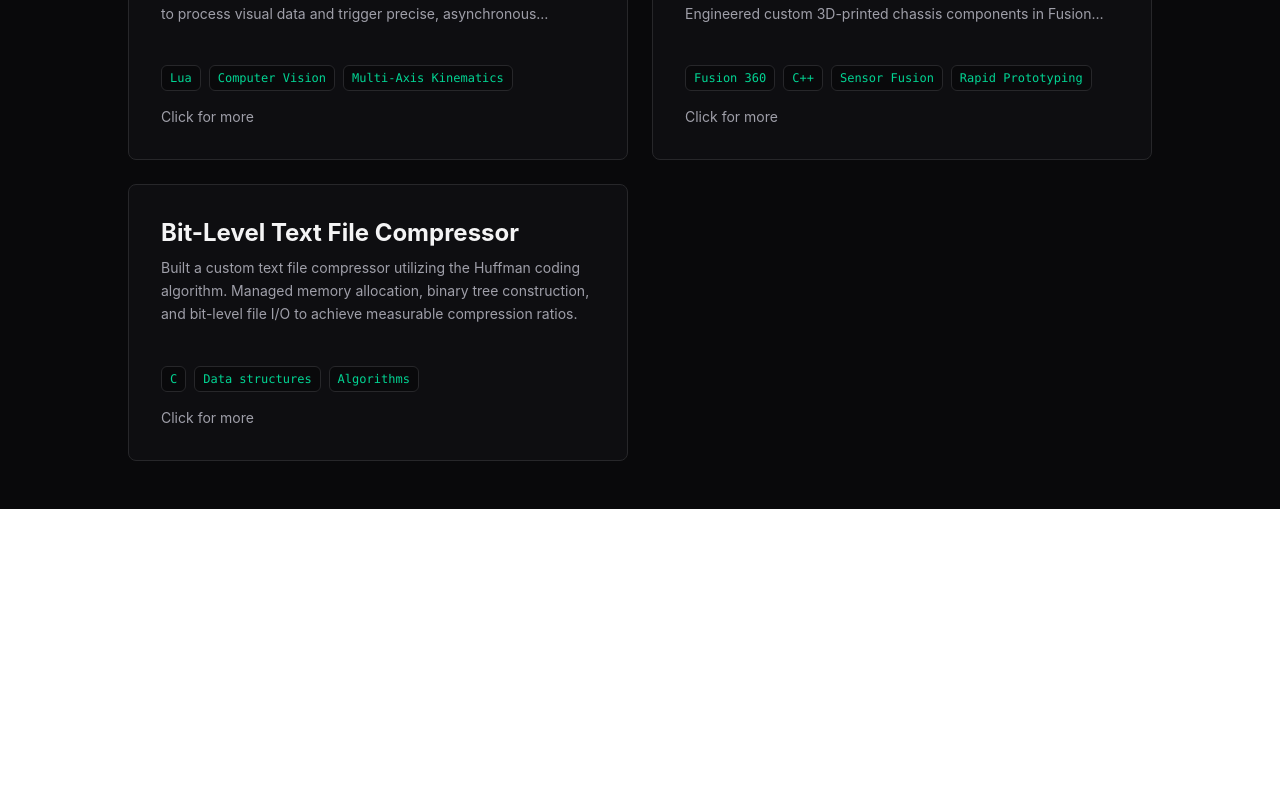
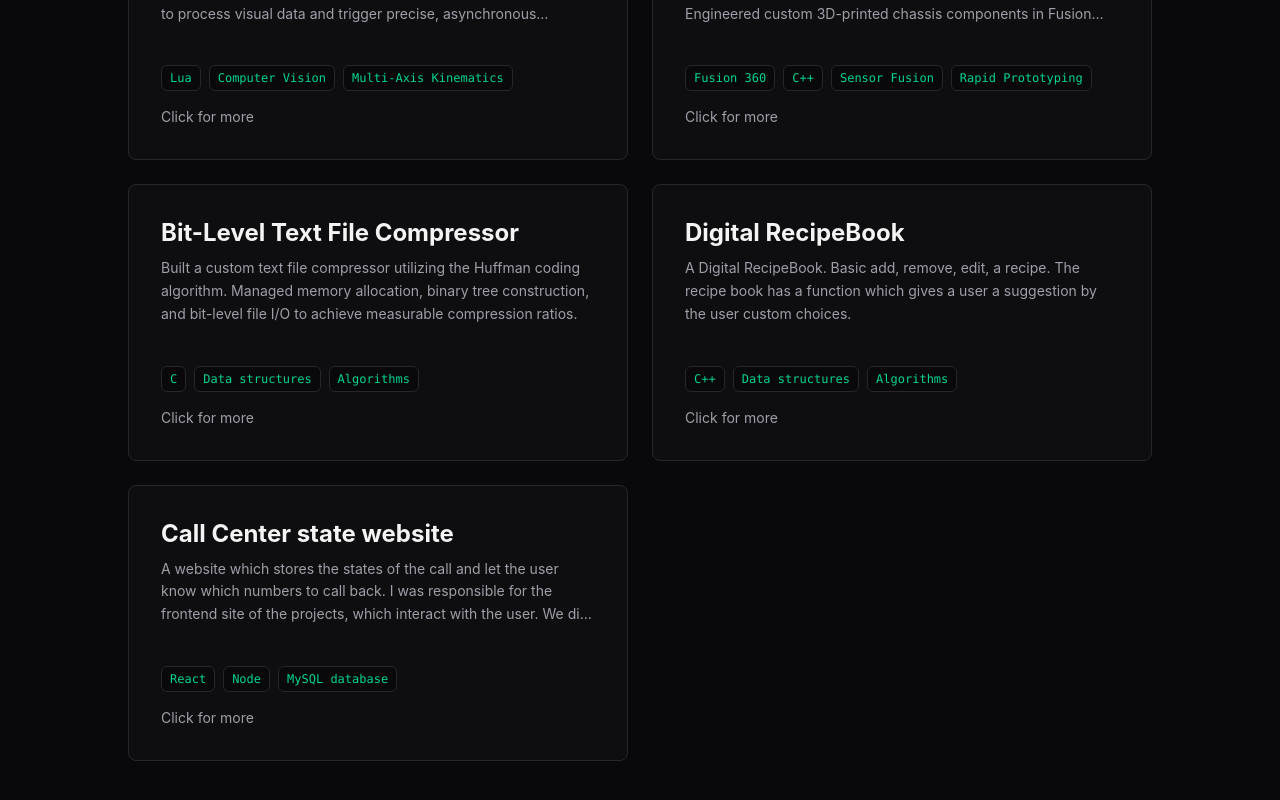
Before and after one commit to TranRobi/portfolio, a Vue app in the folder frontend/: page /projects in a window 1280 px wide. Shown: the part 492-1292 px from the top of the page. Before the commit the page ends 1001 px from the top, so only its background shows below. Built offline with nearby package versions, Linux system fonts and the light colour scheme.

Commit message:
added resume and a few projects

```diff
--- a/frontend/src/data/projects.json
+++ b/frontend/src/data/projects.json
@@ -33,9 +33,7 @@
       "3D modelling",
       "Controllable robot arm"
     ],
-    "site": [
-    "https://tranrobi.github.io/KokanyCorporation_Updated_TDM/"
-  ]
+    "site": ["https://tranrobi.github.io/KokanyCorporation_Updated_TDM/"]
   },
   {
     "id": 3,
@@ -48,5 +46,38 @@
     ],
     "features": ["Encoding a text file", "Decoding a text file", "CLI menu for the user"],
     "site": []
+  },
+  {
+    "id": 4,
+    "title": "Digital RecipeBook",
+    "desc": "A Digital RecipeBook. Basic add, remove, edit, a recipe. The recipe book has a function which gives a user a suggestion by the user custom choices.",
+    "tech": ["C++", "Data structures", "Algorithms"],
+    "images": [
+      "https://picsum.photos/seed/code1/800/400",
+      "https://picsum.photos/seed/code2/800/400"
+    ],
+    "features": [
+      "Encoding a text file",
+      "Decoding a text file",
+      "CLI menu for the user",
+      "Data structures",
+      "3 text database implementation"
+    ],
+    "site": []
+  },
+  {
+    "id": 5,
+    "title": "Call Center state website",
+    "desc": "A website which stores the states of the call and let the user know which numbers to call back. I was responsible for the frontend site of the projects, which interact with the user. We did a Login and authentication service in the site.",
+    "tech": ["React", "Node", "MySQL database"],
+    "images": [
+      "https://picsum.photos/seed/code1/800/400",
+      "https://picsum.photos/seed/code2/800/400"
+    ],
+    "features": [
+      "authenticate Login",
+      "Shows the state of the numbers"
+    ],
+    "site": ["https://github.com/zsoltiv/techbase_contact"]
   }
 ]
```
Also changed, not shown: frontend/src/views/HomeView.vue (+19 -8 lines), 2 other files (tests, documents, lock files or other folders).
